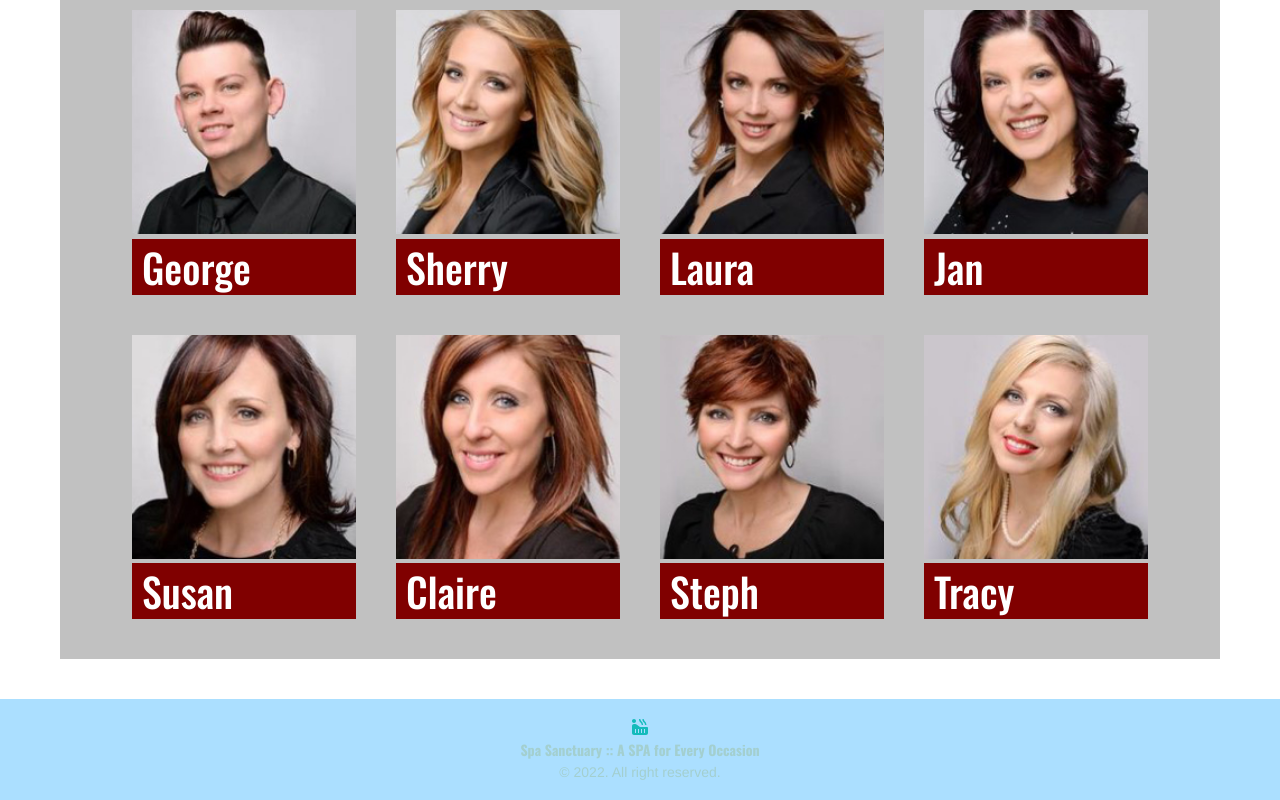
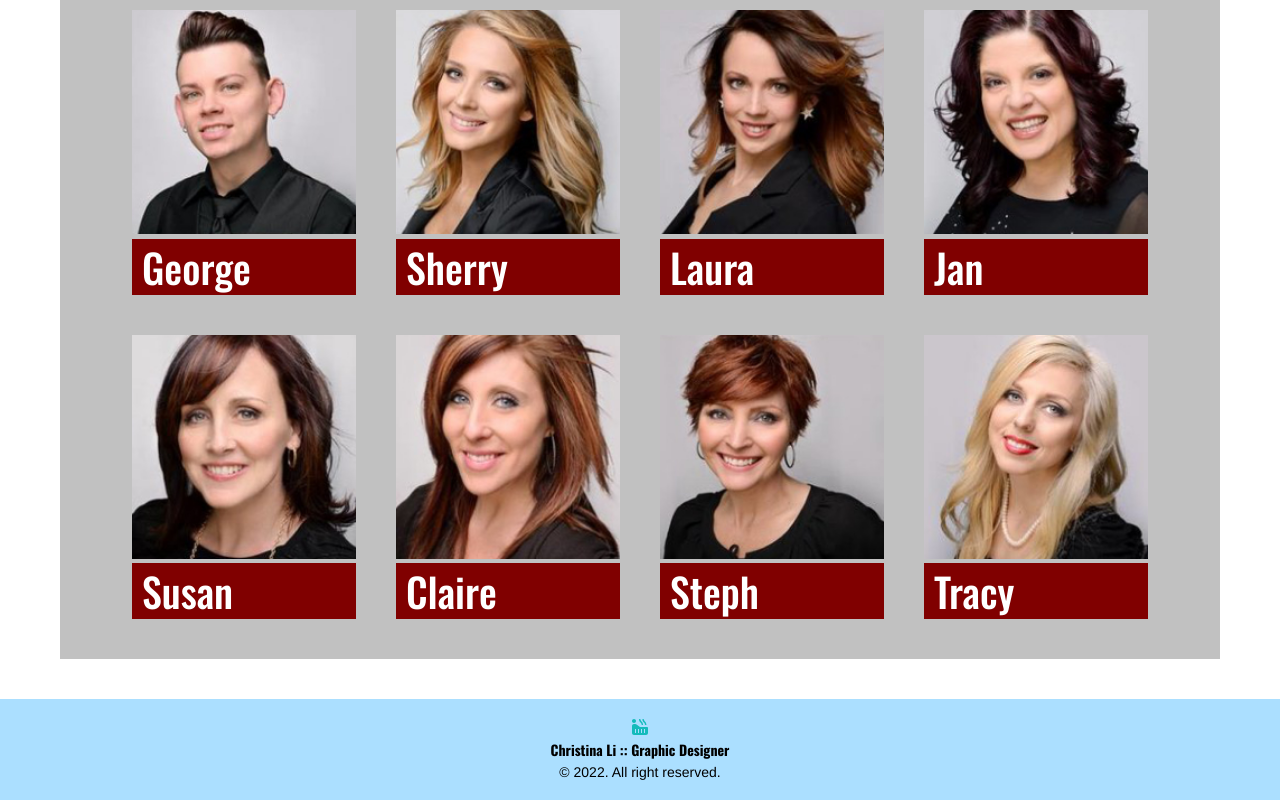
Before and after one commit to christinal59/Web-1-Li-Christina-Final, a React (Create React App) app: page / in a window 1280 px wide. Shown: the part 1799-2599 px from the top of the page. Built offline with nearby package versions, Linux system fonts and the light colour scheme.

Commit message:
Updating Logo and Sitetitle

```diff
--- a/src/React/Layout/Footer/Logo.jsx
+++ b/src/React/Layout/Footer/Logo.jsx
@@ -15,7 +15,7 @@ const Logo = () => {
 export default Logo;
 
 const LogoStyled = styled.div`
-    fox logo.png {
+    fox-logo.png {
         width: 30px;
     }
 `;
--- a/src/React/Layout/Footer/SiteTitle.jsx
+++ b/src/React/Layout/Footer/SiteTitle.jsx
@@ -5,7 +5,7 @@ const SiteTitle = () => {
 
     return (
         <SiteTitleStyled className='SiteTitle'>
-            <h2>Spa Sanctuary :: A SPA for Every Occasion</h2>
+            <h2>Christina Li :: Graphic Designer</h2>
             <div className="copyright">&copy; 2022. All right reserved.</div>
         </SiteTitleStyled>
     );
@@ -17,10 +17,10 @@ const SiteTitleStyled = styled.div`
     h2 {
         margin: 5px 0px;
         font-size: 14px;
-        color: #a3cfcf;
+        color: black;
     }
     .copyright {
         font-size: 14px;
-        color: #a3cfcf;
+        color: black;
     }
 `;
```
